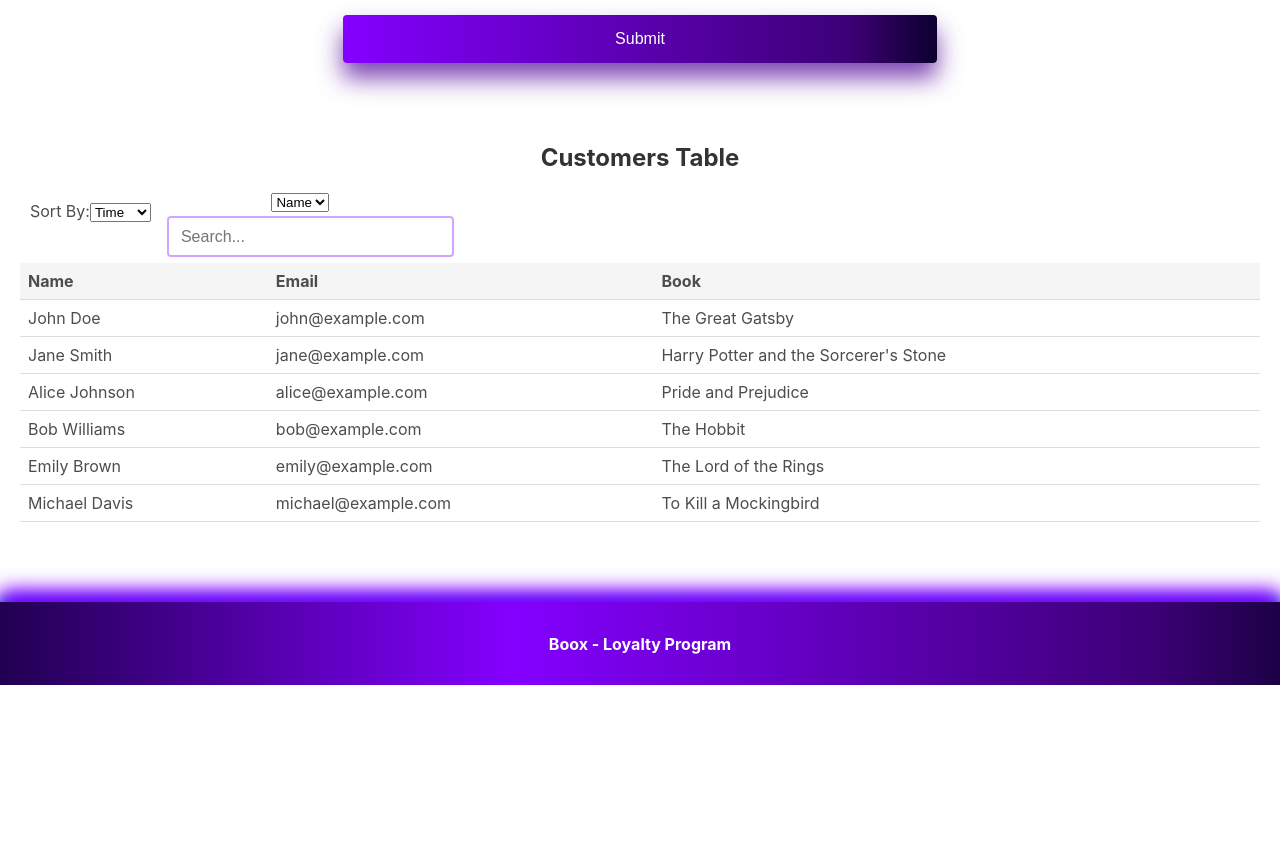
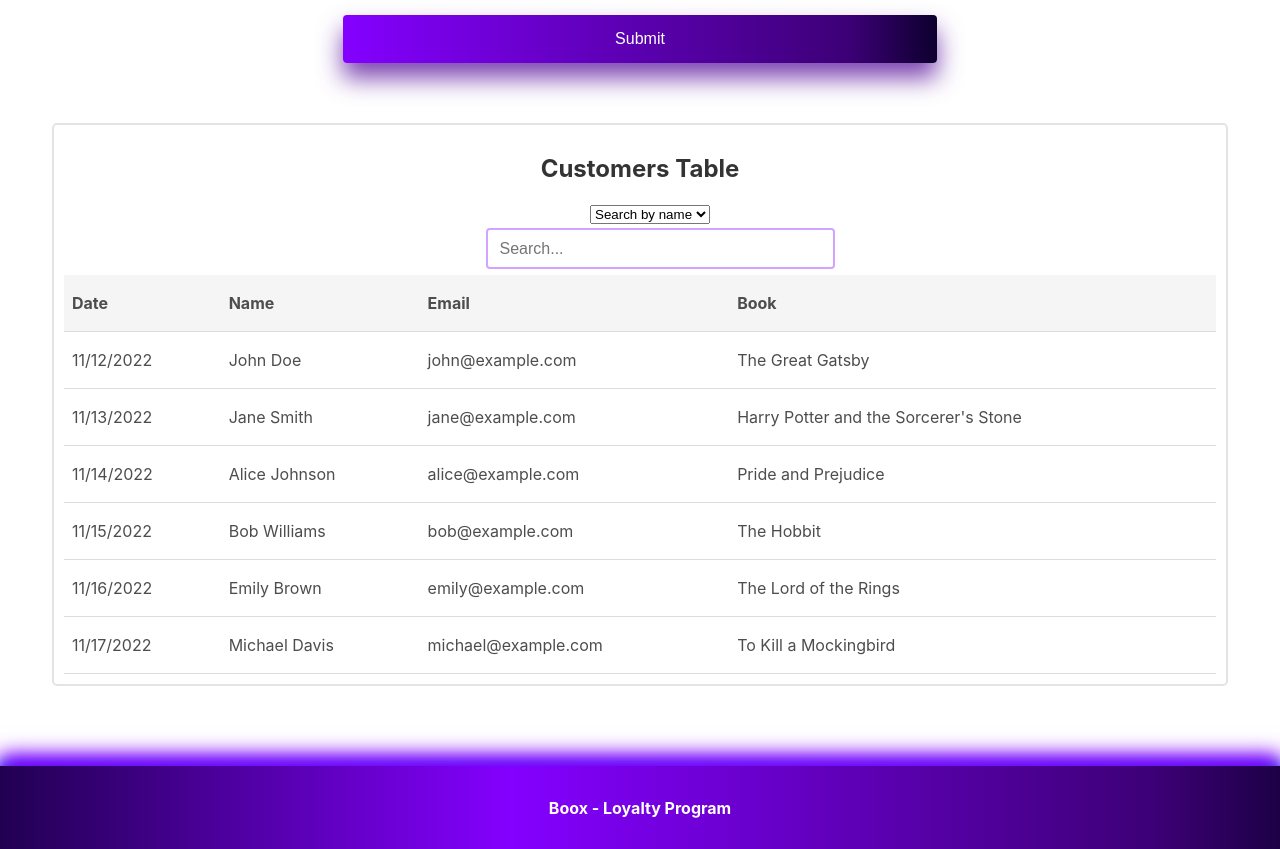
Before and after one commit to madgrv/store-loyalty-program-app, a React (Create React App) app: page / in a window 1280 px wide. Shown: the part 800-1649 px from the top of the page. Before the commit the page ends 1485 px from the top, so only its background shows below. Built offline with nearby package versions, Linux system fonts and the light colour scheme.

Commit message:
completed sorting functionality for the table + Updated style

```diff
--- a/src/App.js
+++ b/src/App.js
@@ -1,7 +1,7 @@
 import './App.css';
 import Form from './components/Form';
 import Header from './components/Header';
-import TableContainer from './components/TableContainer';
+import CustomersTable from './components/CustomersTable';
 import Footer from './components/Footer';
 
 function App() {
@@ -10,7 +10,7 @@ function App() {
       <Header />
       <Form />
       <br />
-      <TableContainer />
+      <CustomersTable />
       <Footer />
     </div>
   );
--- a/src/Data.json
+++ b/src/Data.json
@@ -11,7 +11,7 @@
     "starRating": "5"
   },
   {
-    "id": 1668220800001,
+    "id": 1668307200000,
     "firstName": "Jane",
     "lastName": "Smith",
     "email": "jane@example.com",
@@ -22,7 +22,7 @@
     "starRating": "4"
   },
   {
-    "id": 1668220800002,
+    "id": 1668393600000,
     "firstName": "Alice",
     "lastName": "Johnson",
     "email": "alice@example.com",
@@ -33,7 +33,7 @@
     "starRating": "5"
   },
   {
-    "id": 1668220800003,
+    "id": 1668480000000,
     "firstName": "Bob",
     "lastName": "Williams",
     "email": "bob@example.com",
@@ -44,7 +44,7 @@
     "starRating": "4"
   },
   {
-    "id": 1668220800004,
+    "id": 1668566400000,
     "firstName": "Emily",
     "lastName": "Brown",
     "email": "emily@example.com",
@@ -55,7 +55,7 @@
     "starRating": "5"
   },
   {
-    "id": 1668220800005,
+    "id": 1668652800000,
     "firstName": "Michael",
     "lastName": "Davis",
     "email": "michael@example.com",
--- a/src/components/CustomersTable.js
+++ b/src/components/CustomersTable.js
@@ -9,43 +9,66 @@ export default function CustomersTable() {
   const [searchCriteria, setSearchCriteria] = useState('name');
   const [filteredData, setFilteredData] = useState(data); // New state for filtered data
 
-  // Event handler for the 'sort by' selector
-  const handleSortByChange = (event) => {
-    setSortBy(event.target.value);
-    // Pass filteredData as well
-    sortByCriteria(event.target.value, filteredData);
-  };
+
+
+  // // Event handler for the 'sort by' selector
+  // const handleSortByChange = (event) => {
+  //   setSortBy(event.target.value);
+  //   // Pass filteredData as well
+  //   sortByCriteria(event.target.value, filteredData);
+  // };
 
   // Function to sort the displayed data
-  const sortByCriteria = (criteria, dataToSort) => { // Accept data as a parameter
+  const sortByCriteria = (criteria, direction) => {
     let sortedByCriteria;
 
     switch (criteria) {
       case 'name':
-        sortedByCriteria = [...dataToSort].sort((a, b) =>
+        sortedByCriteria = [...filteredData].sort((a, b) =>
           a.firstName.localeCompare(b.firstName)
         );
         break;
       case 'time':
-        sortedByCriteria = [...dataToSort].sort((a, b) => a.id - b.id);
+        sortedByCriteria = [...filteredData].sort((a, b) => a.id - b.id);
         break;
       case 'book':
-        sortedByCriteria = [...dataToSort].sort((a, b) =>
+        sortedByCriteria = [...filteredData].sort((a, b) =>
           a.bookBought.localeCompare(b.bookBought)
         );
         break;
       case 'rating':
-        sortedByCriteria = [...dataToSort].sort((a, b) =>
+        sortedByCriteria = [...filteredData].sort((a, b) =>
           a.starRating.localeCompare(b.starRating)
         );
         break;
+      case 'email':
+        sortedByCriteria = [...filteredData].sort((a, b) =>
+          a.email.localeCompare(b.email)
+        );
+        break;
       default:
-        sortedByCriteria = dataToSort;
+        sortedByCriteria = filteredData;
         break;
+    }
+
+    if (direction === 'desc') {
+      sortedByCriteria.reverse();
     }
 
     setSortedData(sortedByCriteria);
   };
+
+  // Event handler for the sort by column click
+  const handleSortByColumn = (criteria) => {
+    const newSortDirection = sortBy === `${criteria}-asc` ? 'desc' : 'asc';
+
+    sortByCriteria(criteria, newSortDirection);
+    setSortBy(`${criteria}-${newSortDirection}`);
+
+  };
+
+
+
 
   // Event handler for the search term input
   const handleSearchTermChange = (event) => {
@@ -88,27 +111,22 @@ export default function CustomersTable() {
     applySearchCriteria();
   }, [searchTerm, searchCriteria]);
 
+
+
   return (
     <div className={styles.customersTable}>
       <h2>Customers Table</h2>
       <div className={styles.actionBar}>
         <div className={styles.sortingSelector}>
-          <label htmlFor="sortBy">Sort By:</label>
-          <select id="sortBy" value={sortBy} onChange={handleSortByChange}>
-            <option value="time">Time</option>
-            <option value="name">Name</option>
-            <option value="book">Book</option>
-            <option value="rating">Rating</option>
-          </select>
         </div>
         <div className={styles.searchInput}>
           <select
             value={searchCriteria}
             onChange={handleSearchCriteriaChange}
           >
-            <option value="name">Name</option>
-            <option value="bookBought">Book</option>
-            <option value="email">Email</option>
+            <option value="name">Search by name</option>
+            <option value="bookBought">Search by book</option>
+            <option value="email">Search by email</option>
           </select>
           <input
             type="text"
@@ -121,14 +139,30 @@ export default function CustomersTable() {
       <table>
         <thead>
           <tr>
-            <th>Name</th>
-            <th>Email</th>
-            <th>Book</th>
+            <th
+              onClick={() => handleSortByColumn('time')}>
+                Date {sortBy === 'time-asc' && <span> ↓</span>}
+                    {sortBy === 'time-desc' && <span> ↑</span>}
+            </th>
+            <th
+              onClick={() => handleSortByColumn('name')}>
+                Name {sortBy === 'name-asc' && <span> ↓</span>}
+                    {sortBy === 'name-desc' && <span> ↑</span>}
+            </th>
+            <th onClick={() => handleSortByColumn('email')}>
+              Email {sortBy === 'email-asc' && <span> ↓</span>}
+                    {sortBy === 'email-desc' && <span> ↑</span>}
+              </th>
+            <th onClick={() => handleSortByColumn('book')}>
+              Book {sortBy === 'book-asc' && <span> ↓</span>}
+                  {sortBy === 'book-desc' && <span> ↑</span>}
+              </th>
           </tr>
         </thead>
         <tbody>
           {sortedData.map((customer) => (
             <tr key={customer.id}>
+              <td>{new Date(customer.id).toLocaleDateString()}</td>
               <td>{`${customer.firstName} ${customer.lastName}`}</td>
               <td>{customer.email}</td>
               <td>{customer.bookBought}</td>
--- a/src/components/TableContainer.js
+++ /dev/null
@@ -1,15 +0,0 @@
-import React from 'react';
-import styles from '../styles/tableContainer.module.css'
-import CustomersTable from "./CustomersTable"
-
-
-const TableContainer = () => {
-  return (
-<div className={styles.tableContainer}>
-      <CustomersTable />
-        {/* {isLoggedIn && <CustomersTable />} */}
-    </div>
-  );
-};
-
-export default TableContainer;
--- a/src/styles/customersTable.module.css
+++ b/src/styles/customersTable.module.css
@@ -2,6 +2,18 @@
 
 .customersTable {
   margin-top: 20px;
+  margin: auto;
+  display: flex;
+  flex-direction: column;
+  align-items: center;
+  justify-content: center;
+  width: 90%;
+  height: auto;
+  overflow: auto;
+  /* resize: vertical; */
+  padding: 10px;
+  border: 2px solid #cccccc85;
+  border-radius: 5px;
 }
 
 .customersTable h2 {
@@ -18,18 +30,23 @@
 .customersTable td {
   padding: 8px;
   border-bottom: 1px solid #ddd;
+  height: 40px;
 }
 
 .customersTable th {
   background-color: #f5f5f5;
   text-align: left;
+  cursor: pointer;
 }
 
 .actionBar {
   display: flex;
+  flex-direction: row;
+  align-items: center;
   align-content: space-between;
 }
 
 .sortingSelector {
   margin: 10px;
+  height: 48px;
 }
--- a/src/styles/form.module.css
+++ b/src/styles/form.module.css
@@ -56,7 +56,7 @@ input, textarea {
   }
 
   .form textarea::placeholder {
-    padding-top: 14px;
+    padding-top: 8%;
   }
 
   .form select {
--- a/src/styles/loginForm.module.css
+++ b/src/styles/loginForm.module.css
@@ -50,7 +50,7 @@
 }
 
 .input {
-  background-color: rgba(255, 255, 255, 1);
+  background-color: rgb(255, 255, 255);
 }
 
 fieldset {
--- a/src/styles/tableContainer.module.css
+++ /dev/null
@@ -1,5 +0,0 @@
-
-
-.tableContainer {
-    margin: 20px;
-}
```
Also changed, not shown: 2 other files (tests, documents, lock files or other folders). Lines whose indentation alone changed are shown as unchanged.
